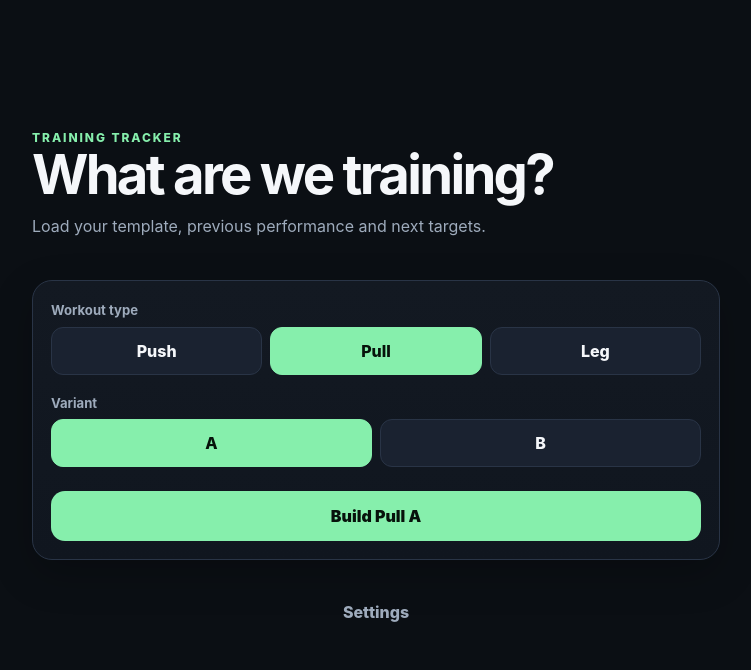
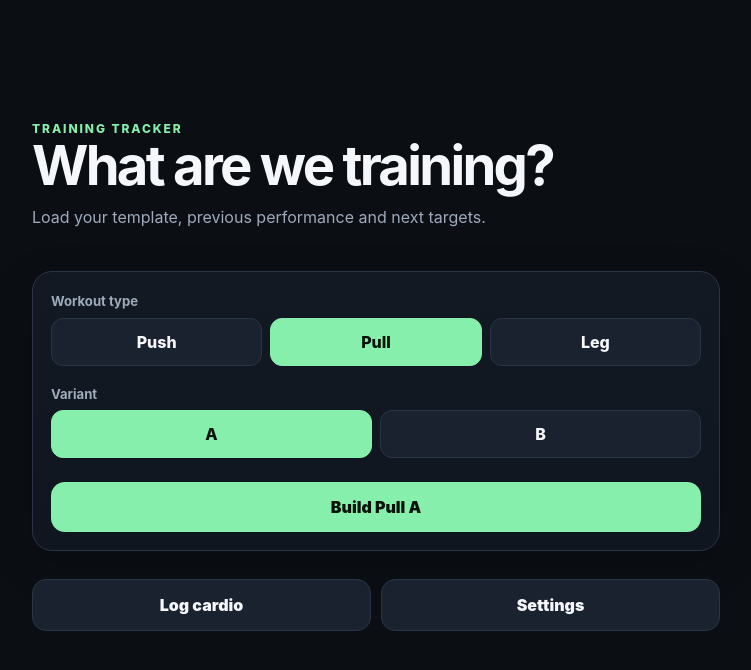
Before and after one commit to adamonelife/training-tracker, a Next.js app: page / in a window 1280 px wide. Shown: the top 670 px of the page, without its empty margins (264-1015 px from the left). Built offline with nearby package versions, Linux system fonts and the light colour scheme.

Commit message:
Update page.tsx

```diff
--- a/src/app/page.tsx
+++ b/src/app/page.tsx
@@ -42,7 +42,7 @@ export default function HomePage() {
           Build {type} {variant}
         </button>
       </section>
-      <div className="home-links"><a href="/settings">Settings</a></div>
+      <div className="home-actions"><a className="secondary" href="/cardio">Log cardio</a><a className="secondary" href="/settings">Settings</a></div>
     </main>
   );
 }
```
